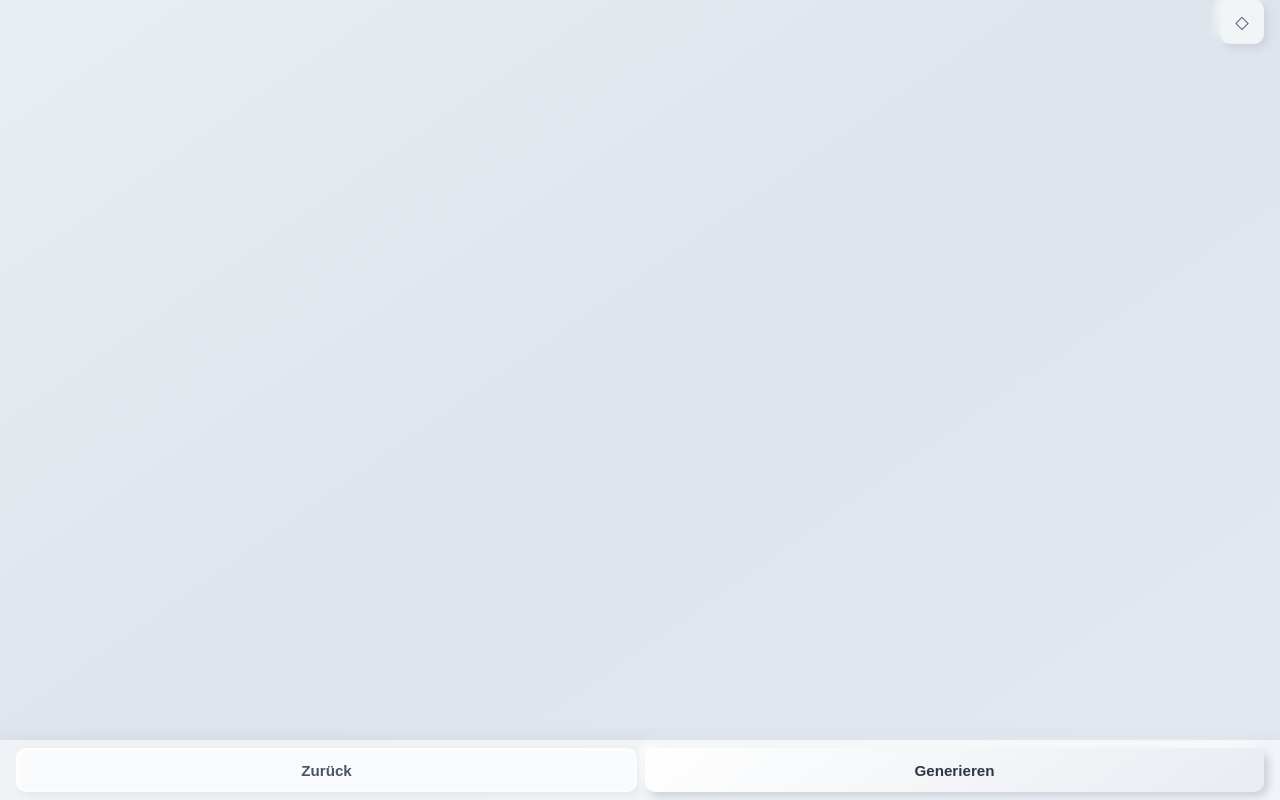
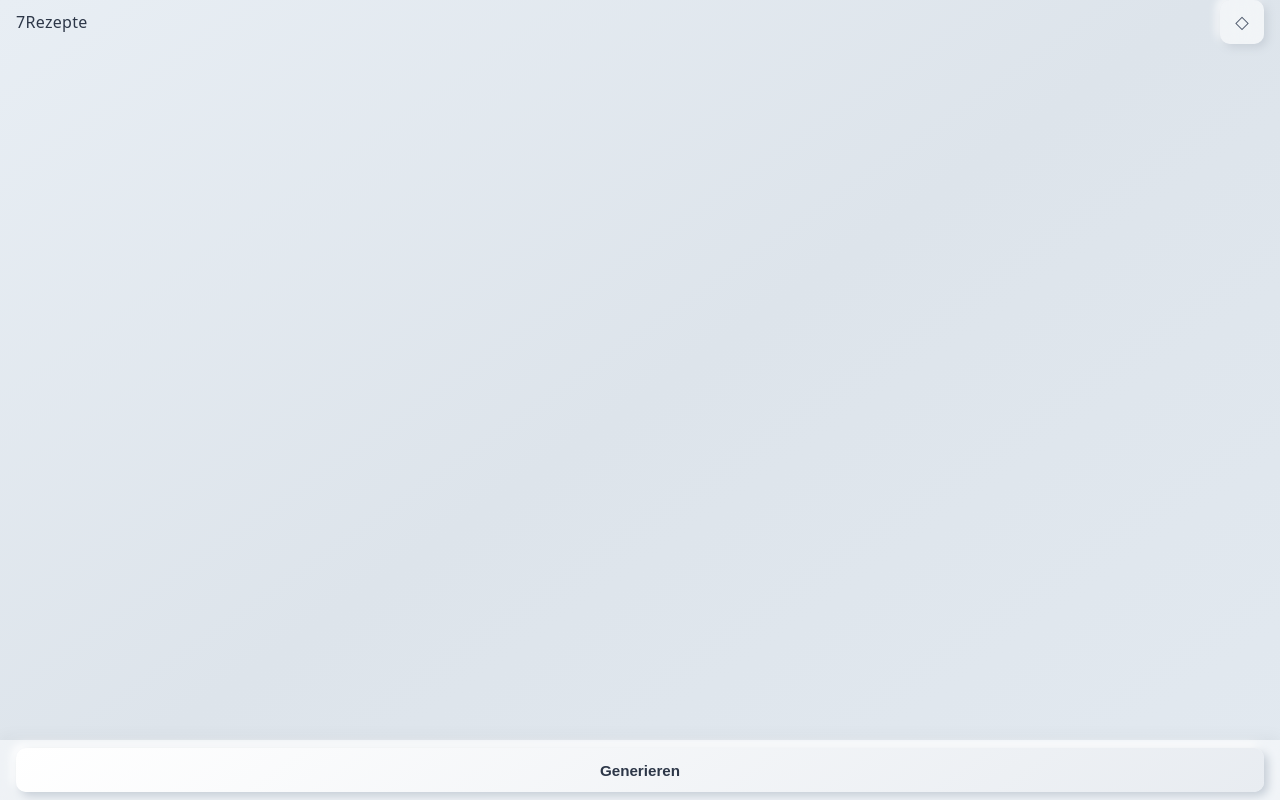
Before and after one commit to k4lb1/7Rezepte, a plain HTML site: page index.html in a window 1280 px wide. Drawn offline with Linux system fonts and the light colour scheme.

Commit message:
Update Header

```diff
--- a/app.js
+++ b/app.js
@@ -9,7 +9,6 @@
   var loadingEl = document.getElementById('recipes-loading');
   var errorEl = document.getElementById('recipes-error');
   var btnGen = document.getElementById('btn-generate');
-  var btnBack = document.getElementById('btn-back');
   var themeBtn = document.getElementById('theme-toggle');
 
   function loadTheme() {
@@ -102,13 +101,7 @@
       });
   }
 
-  function onBack() {
-    draw([]);
-    showError('');
-  }
-
   loadTheme();
   btnGen.addEventListener('click', onGenerate);
-  btnBack.addEventListener('click', onBack);
   themeBtn.addEventListener('click', cycleTheme);
 })();
--- a/index.html
+++ b/index.html
@@ -13,10 +13,13 @@
   <div id="crt-overlay" class="crt-overlay" aria-hidden="true"></div>
   <div id="scanline" class="scanline" aria-hidden="true"></div>
 
-  <button type="button" id="theme-toggle" class="theme-toggle" aria-label="Theme wechseln" title="Theme wechseln">
-    <span class="theme-icon theme-icon-glass">◇</span>
-    <span class="theme-icon theme-icon-terminal">▢</span>
-  </button>
+  <header class="app-header">
+    <h1 class="app-title">7Rezepte</h1>
+    <button type="button" id="theme-toggle" class="theme-toggle" aria-label="Theme wechseln" title="Theme wechseln">
+      <span class="theme-icon theme-icon-glass">◇</span>
+      <span class="theme-icon theme-icon-terminal">▢</span>
+    </button>
+  </header>
 
   <main class="app" role="main">
     <div class="content">
@@ -27,7 +30,6 @@
   </main>
 
   <footer class="footer">
-    <button type="button" id="btn-back" class="btn btn-secondary" aria-label="Zurück">Zurück</button>
     <button type="button" id="btn-generate" class="btn btn-primary" aria-label="7 Rezepte generieren">Generieren</button>
   </footer>
 
--- a/styles.css
+++ b/styles.css
@@ -19,12 +19,36 @@ body {
   min-height: 0;
   padding: env(safe-area-inset-top) env(safe-area-inset-right) env(safe-area-inset-bottom) env(safe-area-inset-left);
 }
+.app-header {
+  position: fixed;
+  top: 0;
+  left: 0;
+  right: 0;
+  z-index: 10;
+  height: 44px;
+  padding-top: env(safe-area-inset-top, 0.5rem);
+  padding-left: 1rem;
+  padding-right: 1rem;
+  display: flex;
+  align-items: center;
+  justify-content: space-between;
+  pointer-events: none;
+}
+.app-header .theme-toggle { pointer-events: auto; }
+.app-title {
+  margin: 0;
+  font-size: 1rem;
+  font-weight: 500;
+  letter-spacing: 0.02em;
+  text-align: left;
+  transition: color 0.4s ease, font-family 0.4s ease;
+}
 .content {
   flex: 1;
   width: 100%;
   max-width: 28rem;
   margin: 0 auto;
-  padding: 1rem 1rem 6rem;
+  padding: calc(44px + env(safe-area-inset-top, 0.5rem) + 0.5rem) 1rem 6rem 1rem;
   display: flex;
   flex-direction: column;
   align-items: stretch;
@@ -63,14 +87,13 @@ body {
   left: 0;
   right: 0;
   display: flex;
-  gap: 0.5rem;
   padding: 0.5rem 1rem;
   padding-bottom: calc(0.5rem + env(safe-area-inset-bottom));
   background: transparent;
   transition: background 0.4s ease, box-shadow 0.4s ease;
 }
 .btn {
-  flex: 1;
+  width: 100%;
   min-height: 44px;
   padding: 0.6rem 0.75rem;
   border: none;
@@ -84,12 +107,9 @@ body {
 .btn:active { transform: scale(0.98); }
 
 .theme-toggle {
-  position: fixed;
-  top: env(safe-area-inset-top, 0.5rem);
-  right: calc(1rem + env(safe-area-inset-right));
-  z-index: 10;
   width: 44px;
   height: 44px;
+  flex-shrink: 0;
   border: none;
   border-radius: 10px;
   cursor: pointer;
@@ -140,12 +160,6 @@ body[data-theme="neomorph"] .btn-primary {
   color: #2d3748;
   box-shadow: 4px 4px 10px #c5cdd6, -4px -4px 10px #fff;
 }
-body[data-theme="neomorph"] .btn-secondary {
-  background: rgba(255, 255, 255, 0.6);
-  color: #4a5568;
-  box-shadow: inset 2px 2px 4px rgba(255,255,255,0.8), 3px 3px 8px rgba(0,0,0,0.05);
-  border: 1px solid rgba(255,255,255,0.8);
-}
 body[data-theme="neomorph"] .theme-toggle {
   background: rgba(255, 255, 255, 0.6);
   backdrop-filter: blur(10px);
@@ -189,6 +203,12 @@ body[data-theme="terminal"] .scanline {
   0% { top: 0; }
   100% { top: 100%; }
 }
+body[data-theme="terminal"] .app-title {
+  font-family: 'VT323', 'Courier New', Courier, monospace;
+  color: #FF6600;
+  text-shadow: 0 0 8px rgba(255, 102, 0, 0.6);
+  font-size: 1.2rem;
+}
 body[data-theme="terminal"] .recipes-list [role="listitem"],
 body[data-theme="terminal"] .recipes-loading,
 body[data-theme="terminal"] .recipes-error {
@@ -212,12 +232,7 @@ body[data-theme="terminal"] .btn-primary {
   color: #FF6600;
   border: 1px solid #FF6600;
   box-shadow: 0 0 10px rgba(255, 102, 0, 0.25);
-}
-body[data-theme="terminal"] .btn-secondary {
-  background: #000;
-  color: #FF6600;
-  border: 1px solid #FF6600;
-  box-shadow: 0 0 6px rgba(255, 102, 0, 0.2);
+  font-family: 'VT323', 'Courier New', Courier, monospace;
 }
 body[data-theme="terminal"] .theme-toggle {
   background: #000;
```
Also changed, not shown: 1 other file.
